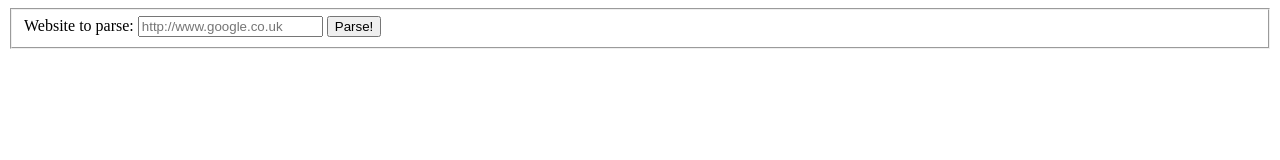
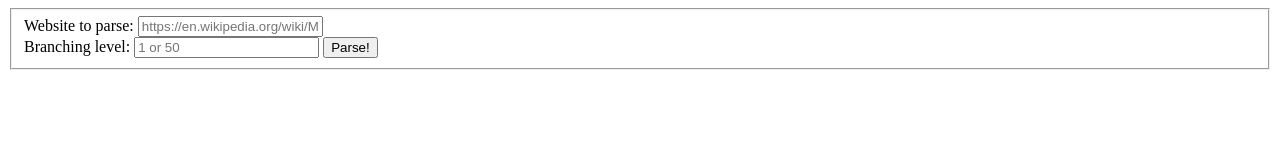
Before and after one commit to parthami/webTree, a website: page webserver/form.html in a window 1280 px wide. Drawn offline with Linux system fonts and the light colour scheme.

Commit message:
added branching option

```diff
--- a/webserver/form.html
+++ b/webserver/form.html
@@ -4,7 +4,10 @@
 <form action="" method="post" enctype="multipart/form-data">
     <fieldset>
         <label for="website">Website to parse:</label>
-        <input type="text" id="website" name="website" placeholder="http://www.google.co.uk" />
+        <input type="text" id="website" name="website" placeholder="https://en.wikipedia.org/wiki/Main_Page" />
+        <br>
+        <label for="branch">Branching level:  </label>
+        <input type="text" id="branch" name="branch" placeholder="1 or 50" />
         <input type="submit" value="Parse!" />
     </fieldset>
 </form>
```
